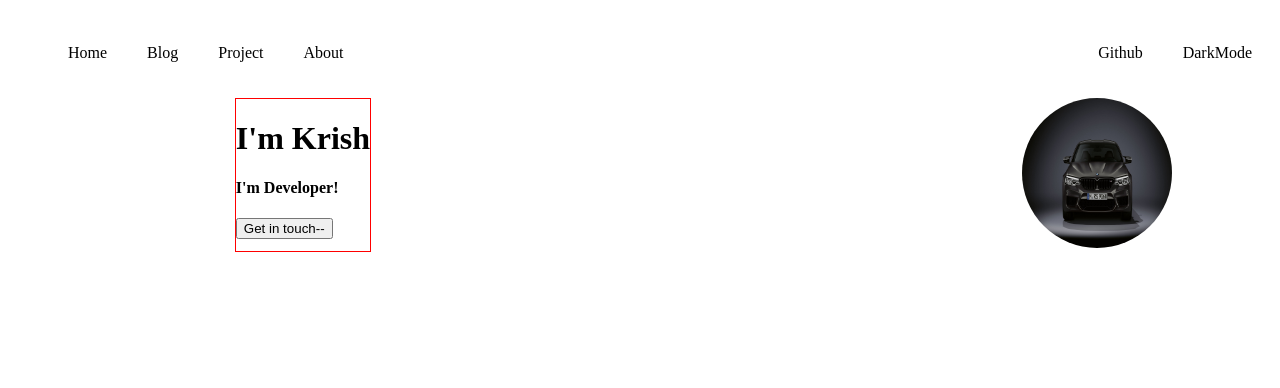
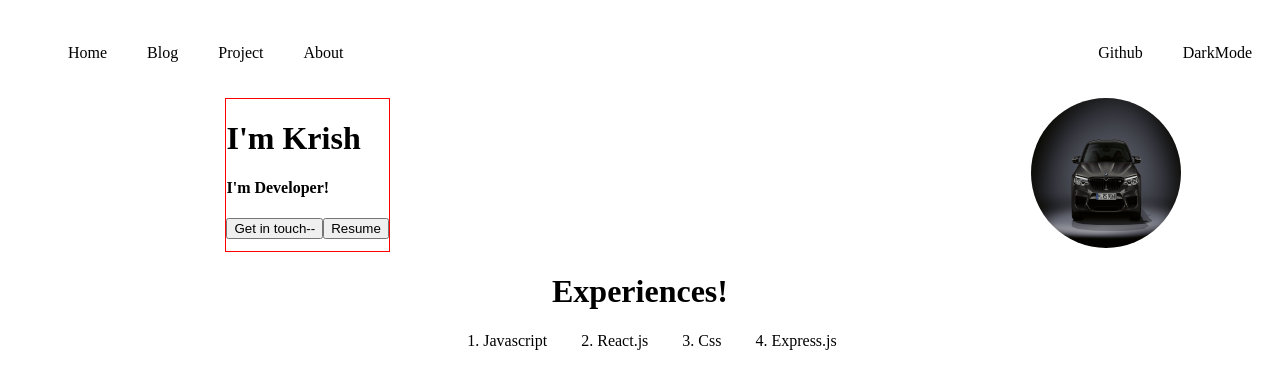
Before and after one commit to KrishDevCrafting/Krish-Portfolio, a React (Create React App) app in the folder my-app/: page / in a window 1280 px wide. Shown: the top 388 px of the page. Built offline with nearby package versions, Linux system fonts and the light colour scheme.

Commit message:
Half complete

```diff
--- a/my-app/src/home/Main.jsx
+++ b/my-app/src/home/Main.jsx
@@ -6,17 +6,28 @@ const Main = () => {
     <>
       <div className="container">
         <div className="container-child">
-        <h1>I'm Krish</h1>
+          <h1>I'm Krish</h1>
 
-        <h4>I'm Developer!</h4>
+          <h4>I'm Developer!</h4>
 
-        <button type="button">Get in touch--</button></div>
+          <button type="button">Get in touch--</button>
+          <button type="button">Resume</button>
+        </div>
         <div>
           <span>
             <img src={img} alt="" srcset="" id="img-size" />
           </span>
         </div>
       </div>
+      <div className="experience-container">
+        <h1 style={{ textAlign: "center" }}>Experiences!</h1>
+        <ul>
+          <li>Javascript</li>
+          <li>React.js</li>
+          <li>Css</li>
+          <li>Express.js</li>
+        </ul>
+      </div>
     </>
   );
 };
--- a/my-app/src/home/index.css
+++ b/my-app/src/home/index.css
@@ -1,17 +1,31 @@
-#img-size{
+#img-size {
     width: 150px;
     height: 150px;
     border-radius: 50%
 }
-.container{
+
+.container {
     display: flex;
     gap: 50px;
-    justify-content:space-evenly;
+    justify-content: space-evenly;
 
 }
-.container-child{
+
+.container-child {
 
     border: 1px solid red;
-margin-right: 500px;
-margin-left: 10%;
+    margin-right: 500px;
+    margin-left: 10%;
 }
+
+.experience-container ul {
+    list-style-type: decimal;
+    display: flex;
+    gap: 50px;
+    justify-content: center;
+
+}
+
+#list-style {
+    display: inline-block
+}
```
